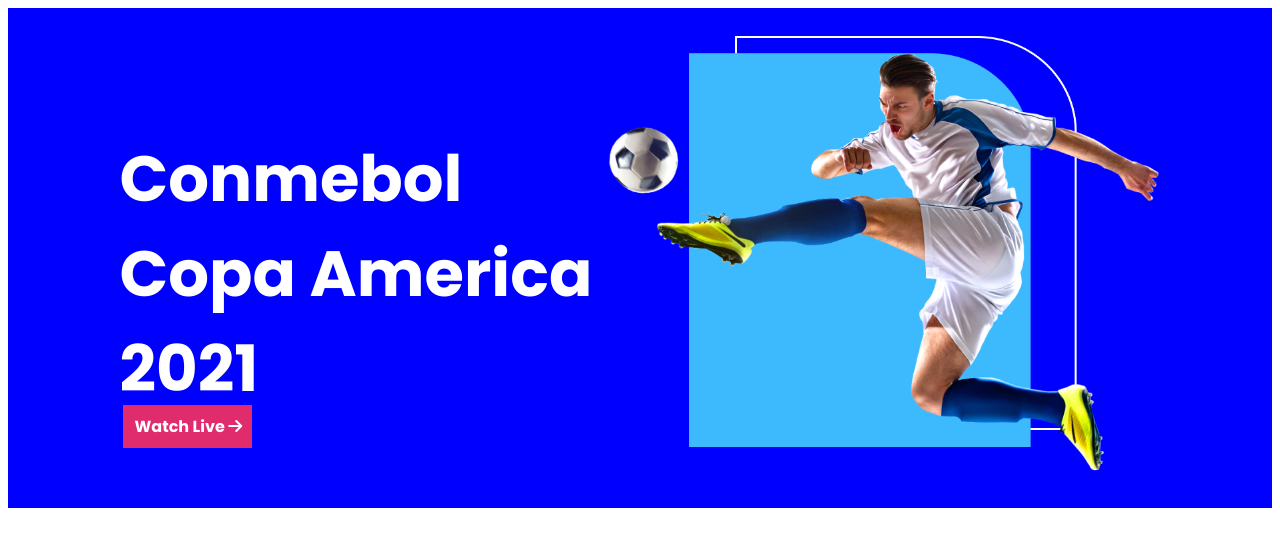
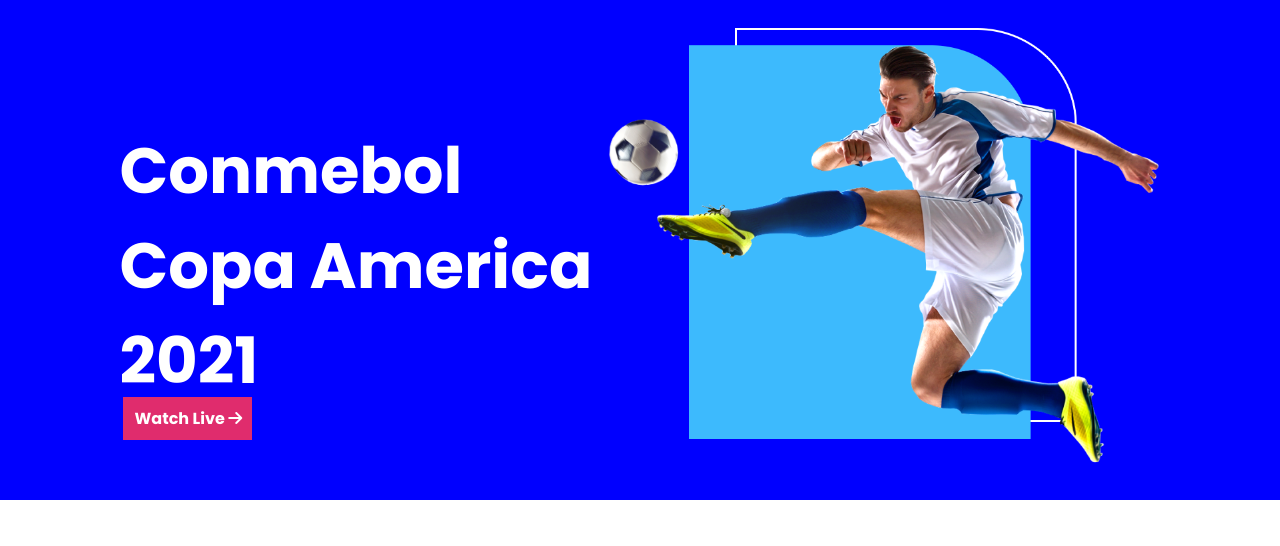
Before and after one commit to Saiful182/Responsive_football_menu, a plain HTML site: page index.html in a window 1280 px wide. Drawn offline with Linux system fonts and the light colour scheme.

Commit message:
css added

```diff
--- a/style.css
+++ b/style.css
@@ -1,6 +1,7 @@
 @import url('https://fonts.googleapis.com/css2?family=Poppins:wght@700&display=swap');
 body{
     font-family: 'Poppins', sans-serif;
+    margin: 0;
 }
 .top-part{
     background-color: blue;
```
Also changed, not shown: index.html (+2 -0 lines).
